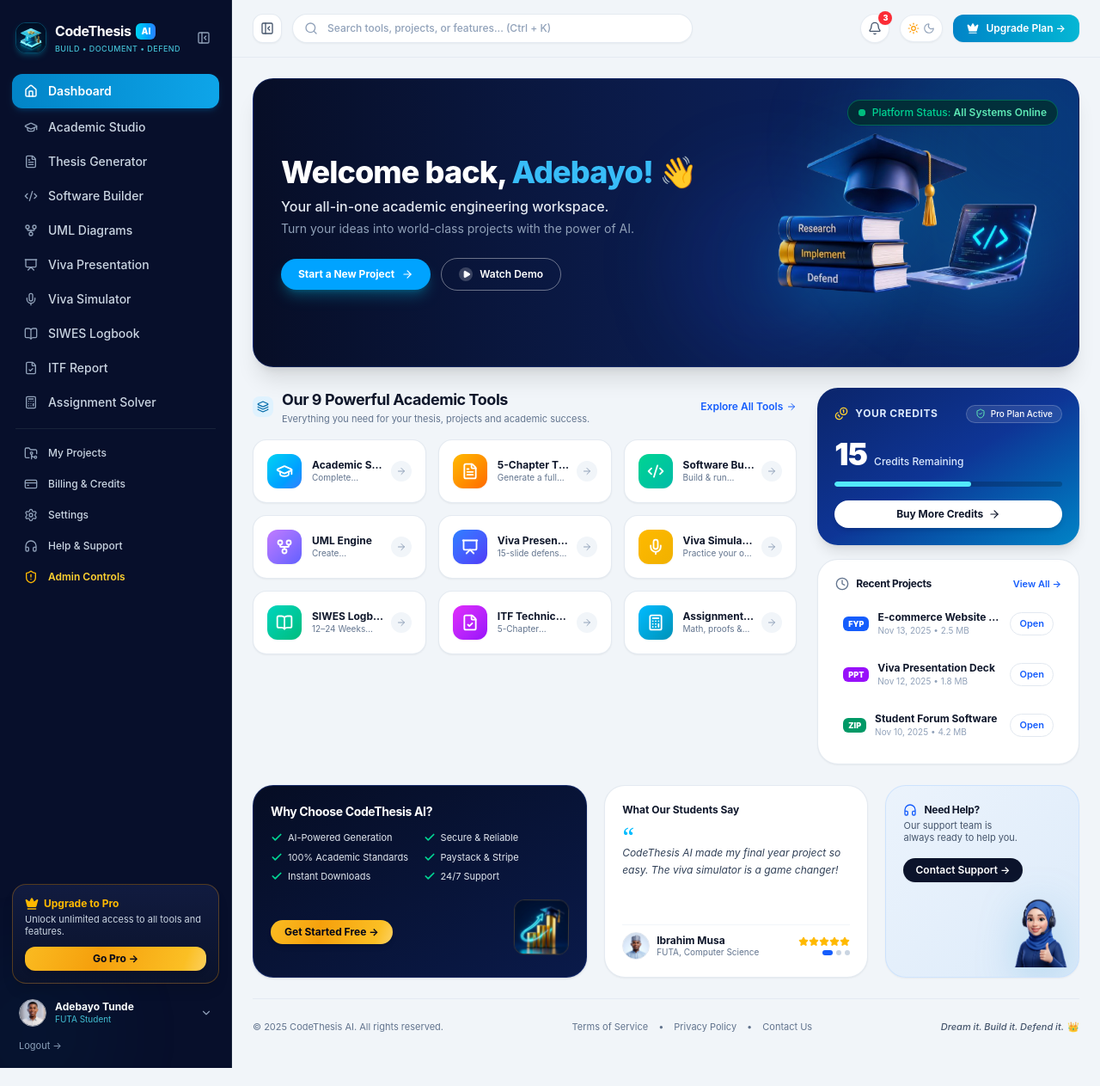
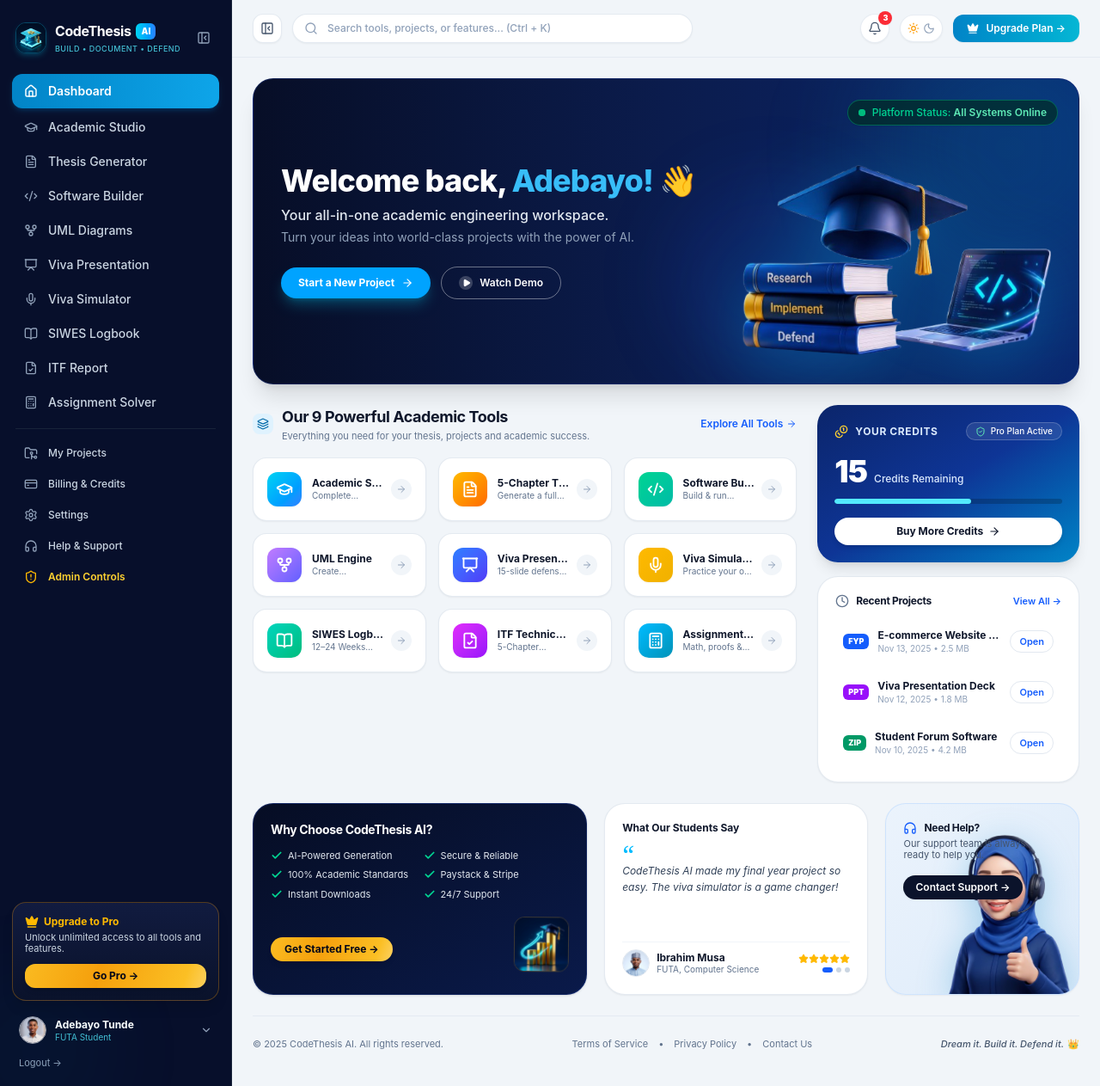
Before and after one commit to yaseeradam/codethesis.ai, a Next.js app in the folder web/: page /dashboard in a window 1280 px wide. Shown: the whole page at 86% size. Before the commit the page ends 1242 px from the top, so only its background shows below. Built offline with nearby package versions, Linux system fonts and the light colour scheme.

Commit message:
fix(ui): crop transparent padding and perfect sizing and positioning of hero header and support woman 3d assets

```diff
--- a/web/src/app/dashboard/page.tsx
+++ b/web/src/app/dashboard/page.tsx
@@ -701,13 +701,13 @@ function DashboardMain() {
               </div>
 
               {/* Center-Right 3D Visual Centerpiece */}
-              <div className="lg:col-span-5 relative flex items-center justify-center lg:justify-end">
-                <div className="relative w-full max-w-[420px] aspect-[4/3] animate-float drop-shadow-[0_20px_40px_rgba(2,132,199,0.4)]">
+              <div className="lg:col-span-5 relative flex items-end justify-center lg:justify-end">
+                <div className="relative w-full max-w-[480px] lg:max-w-[520px] h-[220px] sm:h-[260px] lg:h-[290px] animate-float drop-shadow-[0_20px_40px_rgba(2,132,199,0.45)]">
                   <Image
                     src="/assets/header.png"
                     alt="3D Floating Graduation Cap, Books and Laptop"
                     fill
-                    className="object-contain"
+                    className="object-contain object-center lg:object-right-bottom"
                     priority
                   />
                 </div>
@@ -1005,32 +1005,32 @@ function DashboardMain() {
             </div>
 
             {/* Card 3: Need Help? Support Card (3 Cols) */}
-            <div className="md:col-span-3 bg-gradient-to-br from-[#EBF3FC] to-[#DDEBFA] border border-blue-200/60 rounded-3xl p-5 relative overflow-hidden flex flex-col justify-between shadow-xs">
-              <div>
-                <div className="flex items-center gap-2 text-slate-900 mb-1">
-                  <Headphones className="w-4 h-4 text-blue-600" />
+            <div className="md:col-span-3 bg-gradient-to-br from-[#EBF3FC] to-[#DDEBFA] dark:from-[#0E1A3D] dark:to-[#0B1530] border border-blue-200/60 dark:border-blue-900/40 rounded-3xl p-5 relative overflow-hidden flex flex-col justify-between shadow-xs min-h-[175px]">
+              <div className="relative z-10 max-w-[150px] sm:max-w-[160px]">
+                <div className="flex items-center gap-2 text-slate-900 dark:text-white mb-1">
+                  <Headphones className="w-4 h-4 text-blue-600 dark:text-cyan-400" />
                   <h3 className="text-xs font-bold tracking-tight">Need Help?</h3>
                 </div>
-                <p className="text-[11px] text-slate-600 leading-tight mb-4 max-w-[140px]">
+                <p className="text-[11px] text-slate-600 dark:text-slate-300 leading-tight mb-4">
                   Our support team is always ready to help you.
                 </p>
 
                 <Link
                   href="/support"
                   prefetch={false}
-                  className="inline-flex items-center gap-1.5 bg-[#0B132B] hover:bg-[#132047] text-white font-semibold px-3.5 py-1.5 rounded-full text-xs shadow-xs transition-transform active:scale-95"
+                  className="inline-flex items-center gap-1.5 bg-[#0B132B] dark:bg-cyan-500 hover:bg-[#132047] dark:hover:bg-cyan-400 text-white dark:text-slate-950 font-semibold px-3.5 py-1.5 rounded-full text-xs shadow-xs transition-transform active:scale-95 whitespace-nowrap"
                 >
                   <span>Contact Support &rarr;</span>
                 </Link>
               </div>
 
-              {/* 3D Female Support Specialist Avatar with Thumbs Up */}
-              <div className="absolute -bottom-1 -right-2 w-28 h-28 animate-float flex-shrink-0 drop-shadow-[0_10px_25px_rgba(2,132,199,0.25)]">
+              {/* 3D Female Support Specialist Avatar with Thumbs Up - Anchored flush to bottom right */}
+              <div className="absolute bottom-0 right-0 w-[135px] sm:w-[150px] lg:w-[160px] h-[155px] sm:h-[170px] lg:h-[185px] flex-shrink-0 drop-shadow-[0_10px_20px_rgba(2,132,199,0.3)] pointer-events-none z-0">
                 <Image
                   src="/assets/women.png"
-                  alt="3D Support Specialist"
+                  alt="3D Support Specialist in Blue Hijab"
                   fill
-                  className="object-contain"
+                  className="object-contain object-bottom"
                 />
               </div>
             </div>
--- a/web/src/app/support/page.tsx
+++ b/web/src/app/support/page.tsx
@@ -103,12 +103,12 @@ export default function SupportPage() {
           </div>
 
           {/* Right Floating Cutout Asset */}
-          <div className="relative w-44 h-44 lg:w-52 lg:h-52 flex-shrink-0 z-10 drop-shadow-xl animate-float">
+          <div className="relative w-44 h-56 lg:w-52 lg:h-64 flex-shrink-0 z-10 drop-shadow-xl animate-float self-end">
             <Image
               src="/assets/women.png"
               alt="CodeThesis Student Support Advisor"
               fill
-              className="object-contain"
+              className="object-contain object-bottom"
               priority
             />
           </div>
```
Also changed, not shown: web/public/assets/header.png, web/public/assets/women.png.
